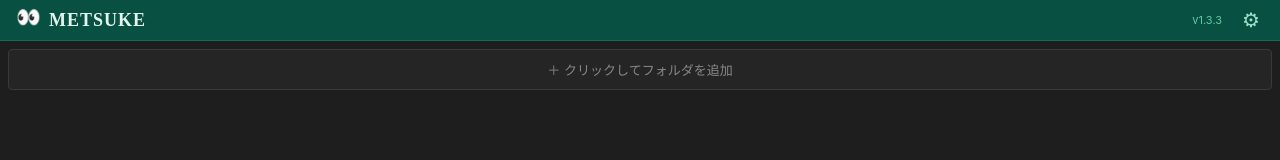
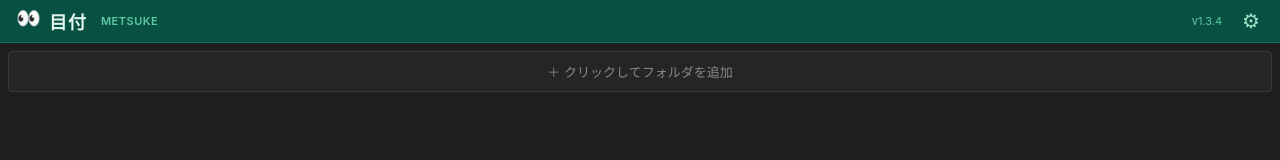
Before and after one commit to kamneko88/metsuke, a website: page index.html in a window 1280 px wide. Shown: the top 160 px of the page. Drawn offline with Linux system fonts and the light colour scheme.

Commit message:
release: v1.3.4 表記を「目付 Metsuke」に統一 / unify branding to "目付 Metsuke"
- manifest.json: name / entrypoint label を「目付 Metsuke」に変更
- index.html: ヘッダーバージョン表示を v1.3.4 に更新
- README.md: バージョン履歴に v1.3.4 を追加

```diff
--- a/index.html
+++ b/index.html
@@ -2,7 +2,7 @@
 <html lang="ja">
 <head>
   <meta charset="UTF-8" />
-  <title>Metsuke</title>
+  <title>目付 Metsuke</title>
   <link href="https://fonts.googleapis.com/css2?family=Noto+Serif+JP:wght@700;900&display=swap" rel="stylesheet">
   <style>
     *, *::before, *::after { box-sizing: border-box; margin: 0; padding: 0; }
@@ -29,13 +29,20 @@
       flex-shrink: 0;
     }
     .header-icon { font-size: 20px; position: relative; top: -3px; }
-    .header-title {
+    .header-title-ja {
       font-size: 18px;
       font-weight: 900;
       color: #E1F5EE;
       letter-spacing: 1px;
+      font-family: 'Noto Serif JP', serif;
+    }
+    .header-title-en {
+      font-size: 11px;
+      font-weight: 600;
+      color: #5DCAA5;
+      letter-spacing: 0.5px;
       text-transform: uppercase;
-      font-family: 'Noto Serif JP', serif;
+      margin-left: 6px;
     }
     .header-version { font-size: 11px; color: #5DCAA5; margin-left: auto; margin-right: 8px; }
     .btn-settings {
@@ -298,8 +305,9 @@
 <!-- ヘッダー（常に表示） -->
 <div class="header">
   <span class="header-icon">👀</span>
-  <span class="header-title">Metsuke</span>
-  <span class="header-version">v1.3.3</span>
+  <span class="header-title-ja">目付</span>
+  <span class="header-title-en">Metsuke</span>
+  <span class="header-version">v1.3.4</span>
   <div class="btn-settings" id="btnOpenSettings" title="設定">⚙</div>
 </div>
 
```
Also changed, not shown: README.md, manifest.json.
